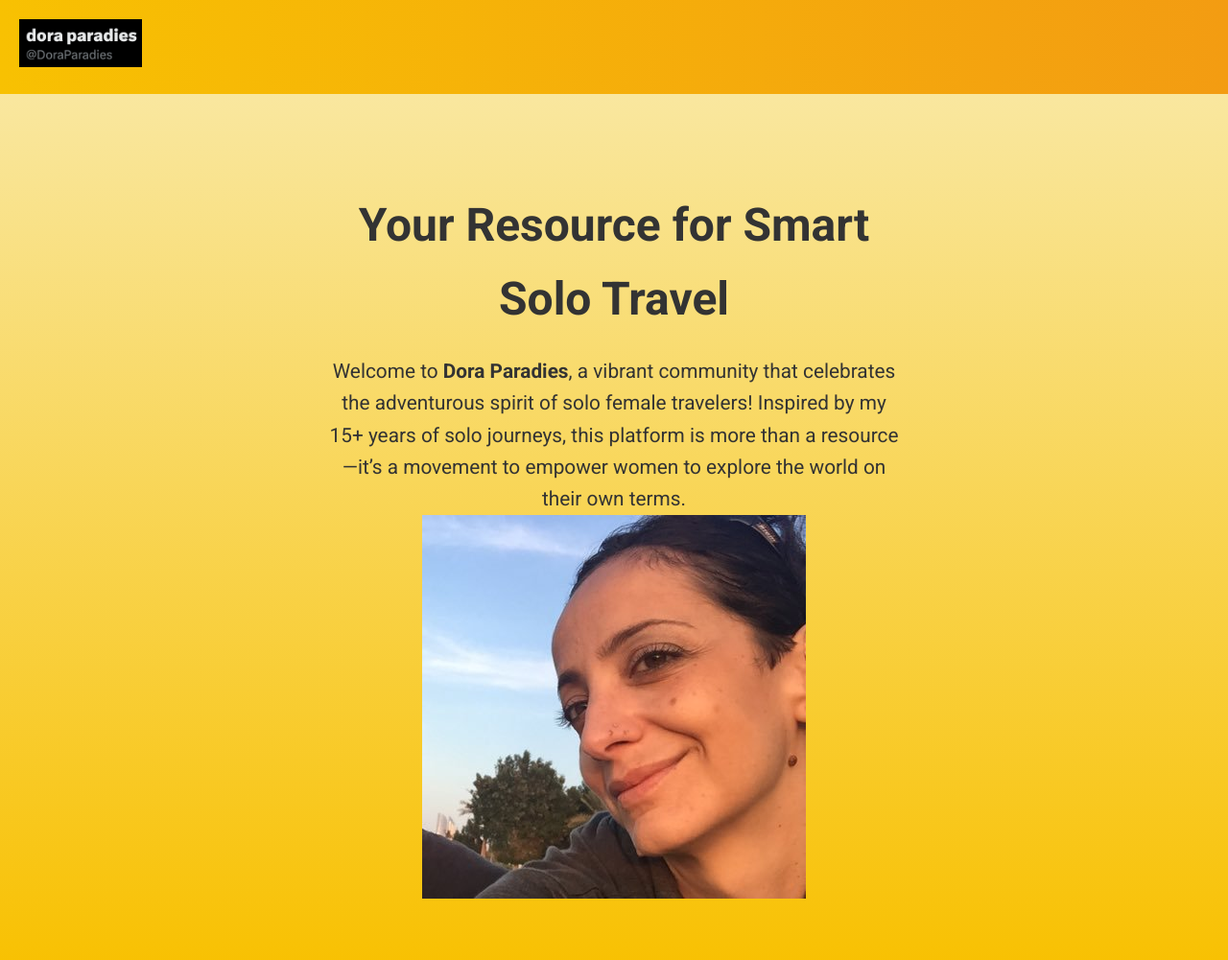
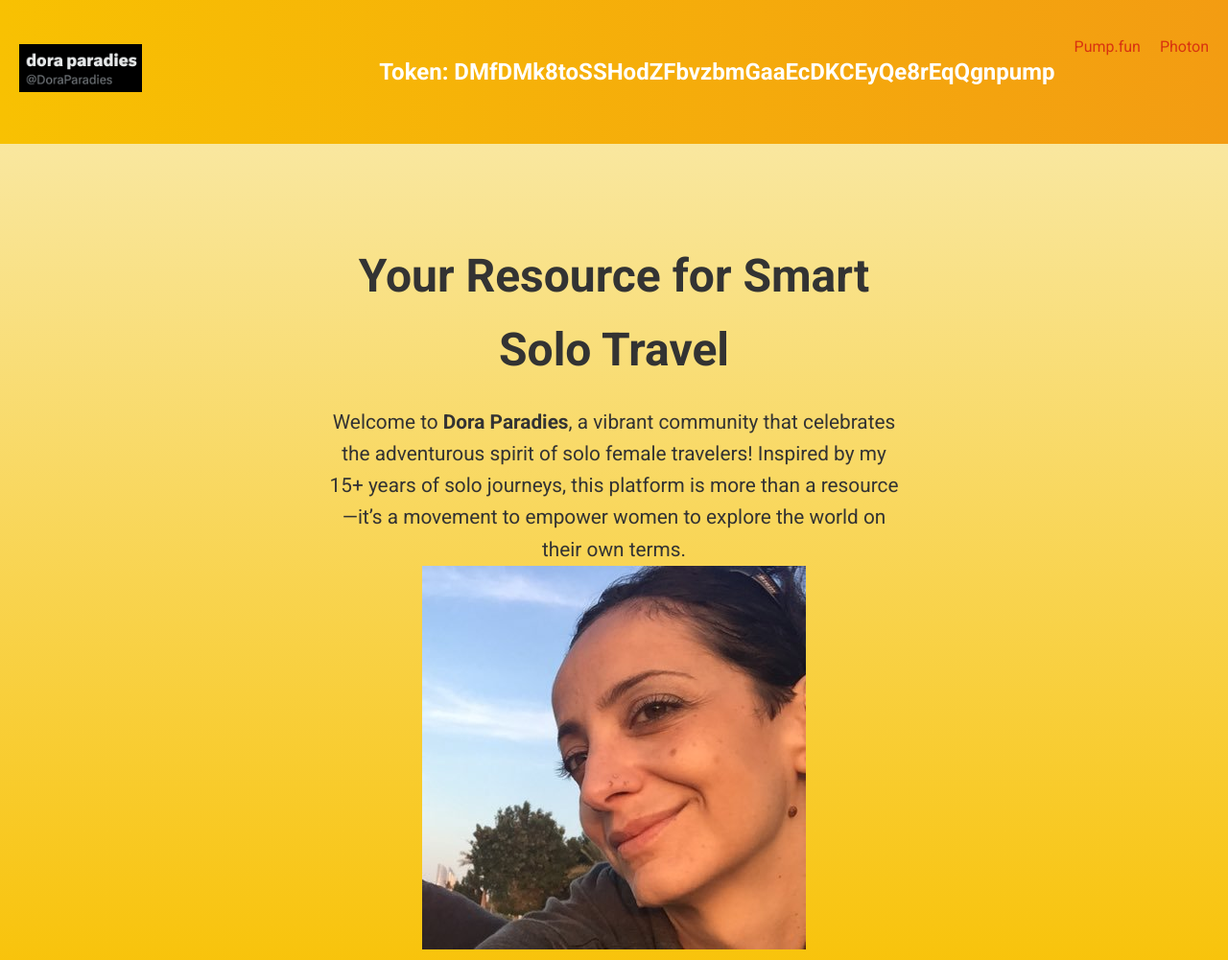
Before and after one commit to history0314/doraparadise, a plain HTML site: page index.html in a window 1280 px wide. Shown: the top 1001 px of the page at 96% size. Drawn offline with Linux system fonts and the light colour scheme.

Commit message:
Update index.html

```diff
--- a/index.html
+++ b/index.html
@@ -14,15 +14,13 @@
       <div class="logo">
         <img src="logo.png" alt="Dora Paradies Logo">
       </div>
-      <!-- <nav>
+      <nav>
         <ul>
-          <li><h1 href="#">Home</h1></li>
-          <li><a href="#">Start</a></li>
-          <li><a href="#">Tips</a></li>
-          <li><a href="#">Trips/Deals</a></li>
-          <li><a href="#">Stats</a></li>
+          <li><h1> Token: DMfDMk8toSSHodZFbvzbmGaaEcDKCEyQe8rEqQgnpump</h1></li>
+          <li><a href="https://pump.fun/coin/DMfDMk8toSSHodZFbvzbmGaaEcDKCEyQe8rEqQgnpump">Pump.fun</a></li>
+          <li><a href="https://photon-sol.tinyastro.io/en/lp/HWKvrt15xCwnuxB8EhXLBr3RtB4TnYS4S6nQEdedWw2f?handle=841874f3f9e0741416024">Photon</a></li>
         </ul>
-      </nav> -->
+      </nav>
     </div>
   </header>
 
```
